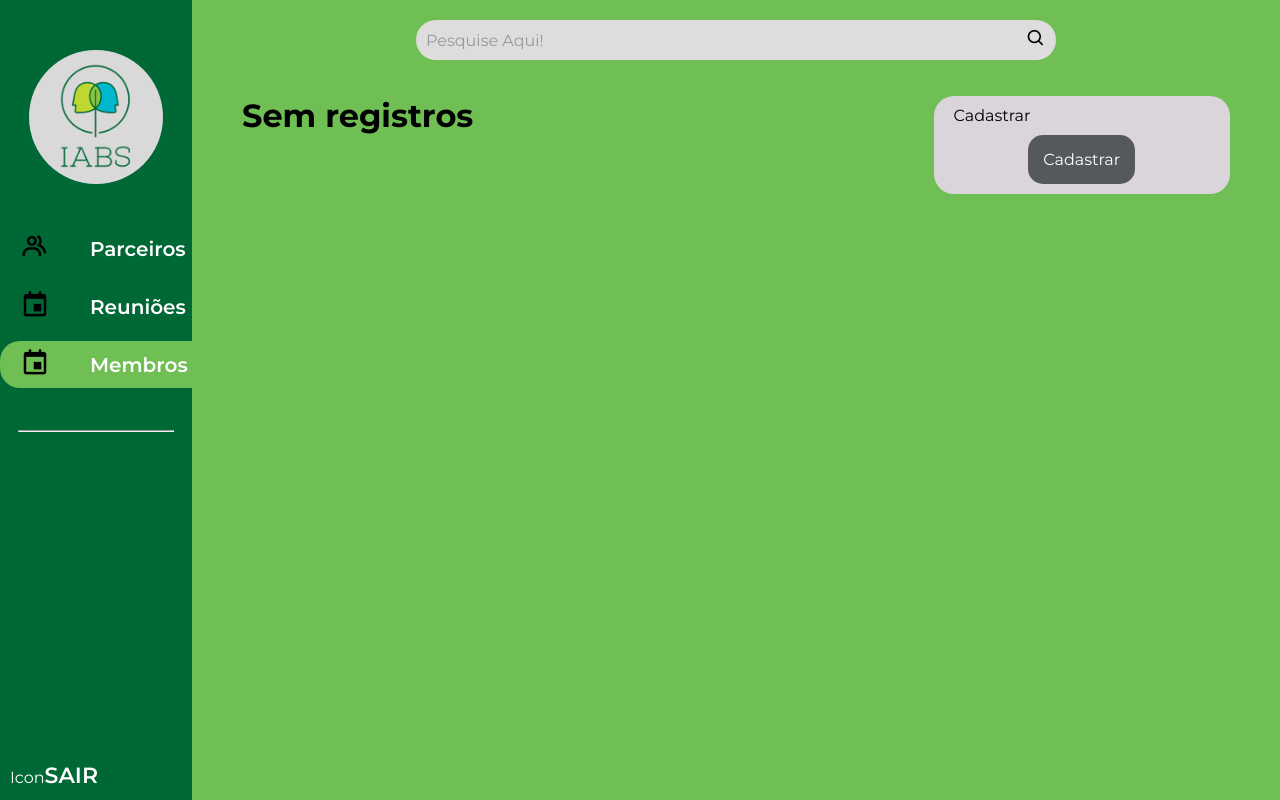
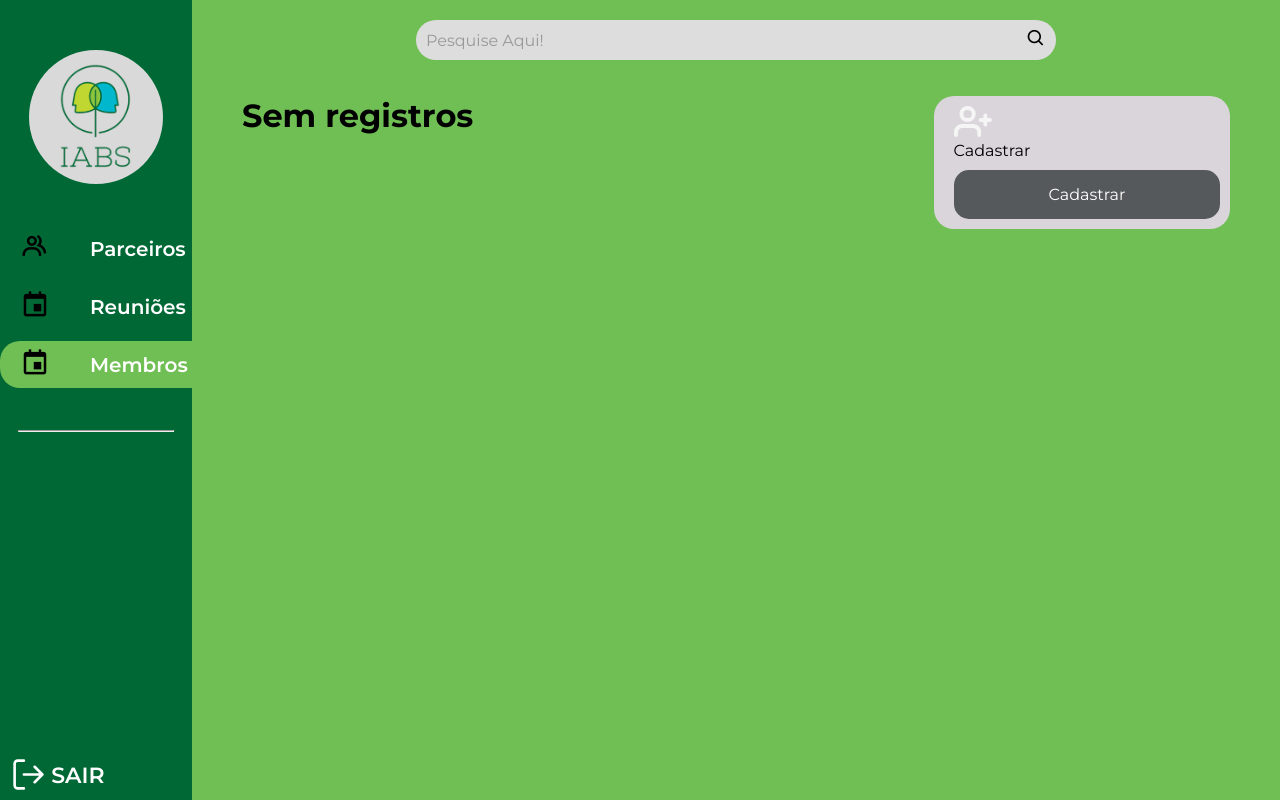
Before and after one commit to jpedrotorres/IABS-ONG, a Django app: page /membros/ in a window 1280 px wide. Run offline with Django 5.2, Linux system fonts and the light colour scheme; the visitor is signed in with stand-in values (Sample User, id 1); data that the repository does not hold is empty.

Commit message:
adição e estilo de ícones

```diff
--- a/web_app/contatos/templates/base/menu.html
+++ b/web_app/contatos/templates/base/menu.html
@@ -8,7 +8,10 @@
 
 		<hr class="hr-menu">
 
-		<a href="#" class="header-out-system" id="btn-logout" data-modal-url="{% url 'logout_confirm' %}"><span class="out-system-icon">Icon</span><span class="opc-text out-system-text">sair</span></a>
+		<a href="#" class="header-out-system" id="btn-logout" data-modal-url="{% url 'logout_confirm' %}">
+			<span class="out-system-icon"><img src="../../static/image/icons/sair.svg" class="i-saida" alt="Porta de saída"></span>
+			<span class="opc-text out-system-text">sair</span>
+		</a>
 		<div id="modal-generic"></div>
 
 	</nav>
--- a/web_app/contatos/templates/base/register_modal.html
+++ b/web_app/contatos/templates/base/register_modal.html
@@ -1,4 +1,5 @@
 <div class="modal-data-register">
+    <img src="../../static/image/icons/cadastrar.svg" alt="Adição de avatar" class="i-cadastro">
     <div class="modal-register-container-text">
         <span class="modal-register-text-icon"></span>
         <span class="modal-register-text">
--- a/web_app/static/style/modal.css
+++ b/web_app/static/style/modal.css
@@ -124,7 +124,7 @@ body.modal-open {
 	text-transform: capitalize;
 
 	width: fit-content;
-	padding: 15px;
+	padding: 15px 95px;
 	margin: auto;
 	border: none;
 	border-radius: 15px;
--- a/web_app/static/style/style.css
+++ b/web_app/static/style/style.css
@@ -171,3 +171,14 @@ main {
 	border: none;
 	cursor: pointer;
 }
+
+.i-saida {
+	max-height: 37px;
+  	width: auto;
+	margin-bottom: -10px;
+}
+
+.i-cadastro {
+	height: auto;
+	max-width: 100%;
+}
```
